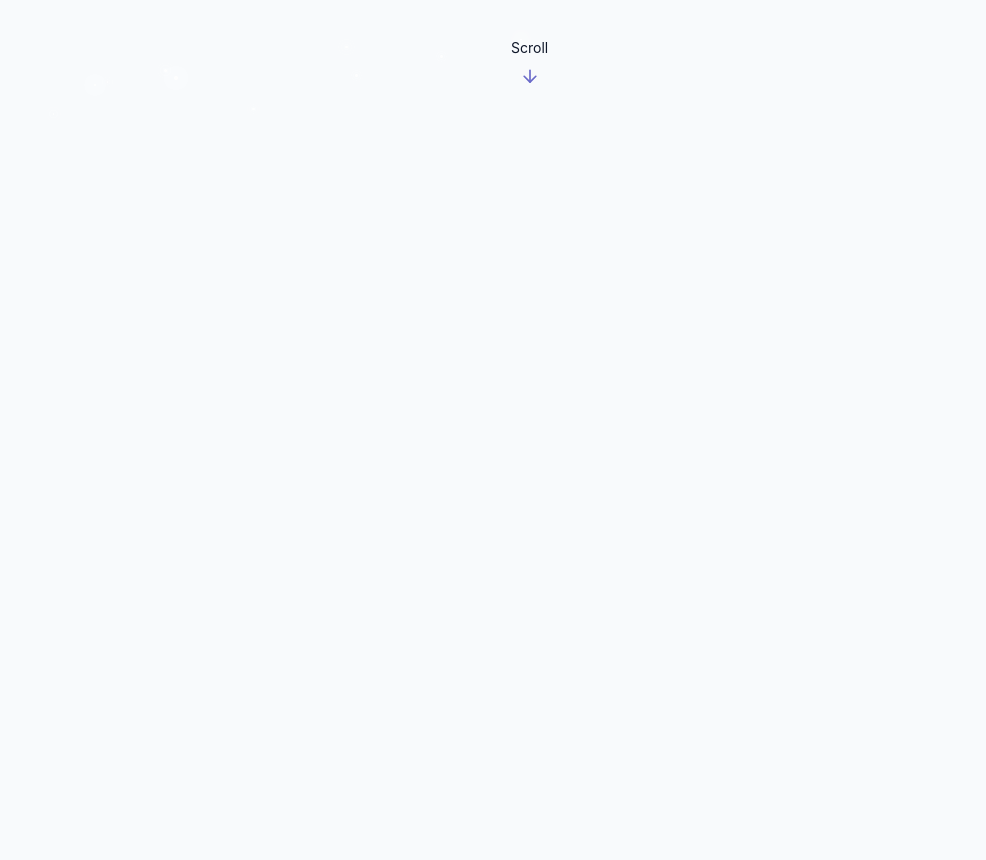
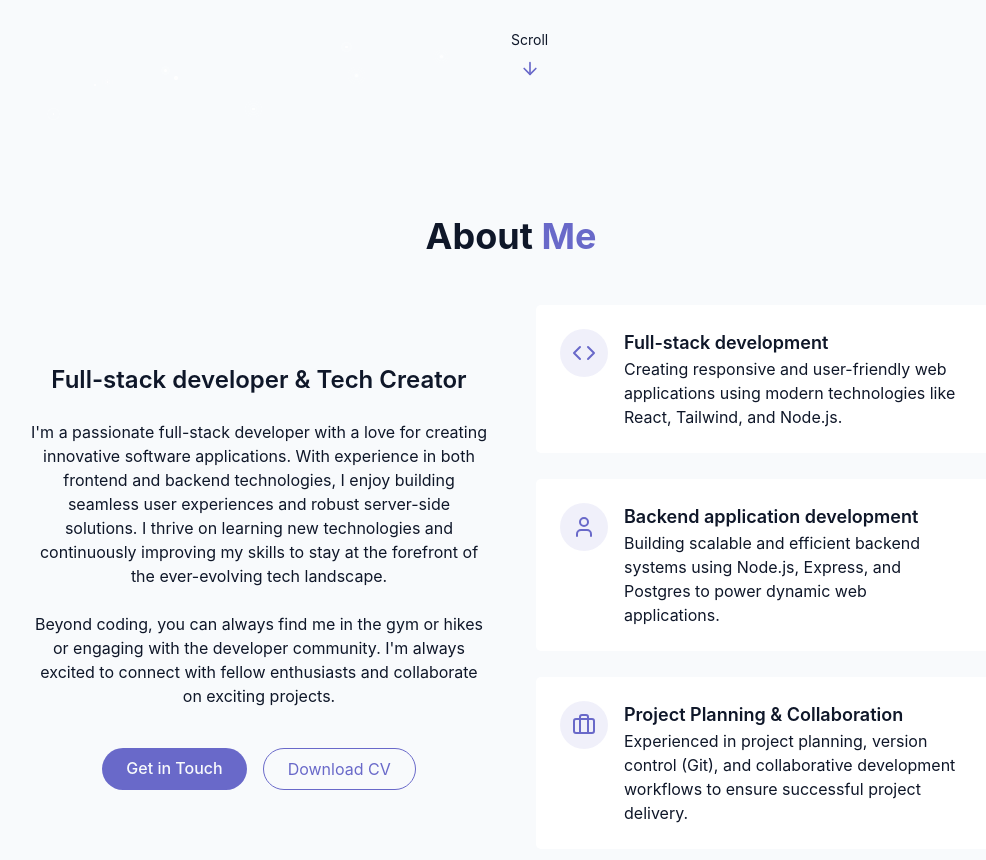
Before and after one commit to DeusAbIntus/Portfolio, a React (Vite) app: page / in a window 1280 px wide. Shown: the part 680-1540 px from the top of the page, without its empty margins (129-1115 px from the left). Before the commit the page ends 800 px from the top, so only its background shows below. Built offline with nearby package versions, Linux system fonts and the light colour scheme.

Commit message:
About Section complete

```diff
--- /dev/null
+++ b/src/components/AboutSection.jsx
@@ -0,0 +1,103 @@
+import { Briefcase, Code, User } from "lucide-react";
+
+export const AboutSection = () => {
+  return (
+    <section id="about" className="py-24 px-4 relative">
+      <div className="container mx-auto max-w-5xl">
+        <h2 className="text-3xl md:text-4xl font-bold mb-12 text-center">
+          About <span className="text-primary">Me</span>
+        </h2>
+
+        <div className="grid grid-cols-1 md:grid-cols-2 gap-12 items-center">
+          <div className="space-y-6">
+            <h3 className="text-2xl font-semibold">
+              Full-stack developer & Tech Creator
+            </h3>
+
+            <p className="text-muted-foreground">
+              I'm a passionate full-stack developer with a love for creating
+              innovative software applications. With experience in both frontend
+              and backend technologies, I enjoy building seamless user
+              experiences and robust server-side solutions. I thrive on learning
+              new technologies and continuously improving my skills to stay at
+              the forefront of the ever-evolving tech landscape.
+            </p>
+
+            <p className="text-muted-foreground">
+              Beyond coding, you can always find me in the gym or hikes or
+              engaging with the developer community. I'm always excited to
+              connect with fellow enthusiasts and collaborate on exciting
+              projects.
+            </p>
+
+            <div className="flex flex-col sm:flex-row gap-4 pt-4 justify-center">
+              <a href="#contact" className="cosmic-button">
+                Get in Touch
+              </a>
+
+              <a
+                href="#CV"
+                className="px-6 py-2 rounded-full border border-primary text-primary hover:bg-primary/10 transition-colors duration-300"
+              >
+                Download CV
+              </a>
+            </div>
+          </div>
+
+          <div className="grid grid-cols-1 gap-6">
+            <div className="gradient-border p-6 card-hover">
+              <div className="flex items-start gap-4">
+                <div className="p-3 rounded-full bg-primary/10">
+                  <Code className="h-6 w-6 text-primary" />
+                </div>
+                <div className="text-left">
+                  <h1 className="font-semibold text-lg">
+                    Full-stack development
+                  </h1>
+                  <p className="text-muted-foreground">
+                    Creating responsive and user-friendly web applications using
+                    modern technologies like React, Tailwind, and Node.js.
+                  </p>
+                </div>
+              </div>
+            </div>
+            <div className="gradient-border p-6 card-hover">
+              <div className="flex items-start gap-4">
+                <div className="p-3 rounded-full bg-primary/10">
+                  <User className="h-6 w-6 text-primary" />
+                </div>
+                <div className="text-left">
+                  <h1 className="font-semibold text-lg">
+                    Backend application development
+                  </h1>
+                  <p className="text-muted-foreground">
+                    Building scalable and efficient backend systems using
+                    Node.js, Express, and Postgres to power dynamic web
+                    applications.
+                  </p>
+                </div>
+              </div>
+            </div>
+            <div className="gradient-border p-6 card-hover">
+              <div className="flex items-start gap-4">
+                <div className="p-3 rounded-full bg-primary/10">
+                  <Briefcase className="h-6 w-6 text-primary" />
+                </div>
+                <div className="text-left">
+                  <h1 className="font-semibold text-lg">
+                    Project Planning & Collaboration
+                  </h1>
+                  <p className="text-muted-foreground">
+                    Experienced in project planning, version control (Git), and
+                    collaborative development workflows to ensure successful
+                    project delivery.
+                  </p>
+                </div>
+              </div>
+            </div>
+          </div>
+        </div>
+      </div>
+    </section>
+  );
+};
--- a/src/pages/Home.jsx
+++ b/src/pages/Home.jsx
@@ -1,7 +1,8 @@
-import { ThemeToggle } from "../components/ThemeToggle";
+import { ThemeToggle } from "@/components/ThemeToggle";
 import { StarBackground } from "@/components/StarBackground";
-import { NavBar } from "../components/NavBar";
-import { HeroSection } from "../components/HeroSection";
+import { NavBar } from "@/components/NavBar";
+import { HeroSection } from "@/components/HeroSection";
+import { AboutSection } from "@/components/AboutSection";
 
 export const Home = () => {
   return (
@@ -19,6 +20,7 @@
 
       <main>
         <HeroSection />
+        <AboutSection />
       </main>
 
       {/* Footer */}
```
